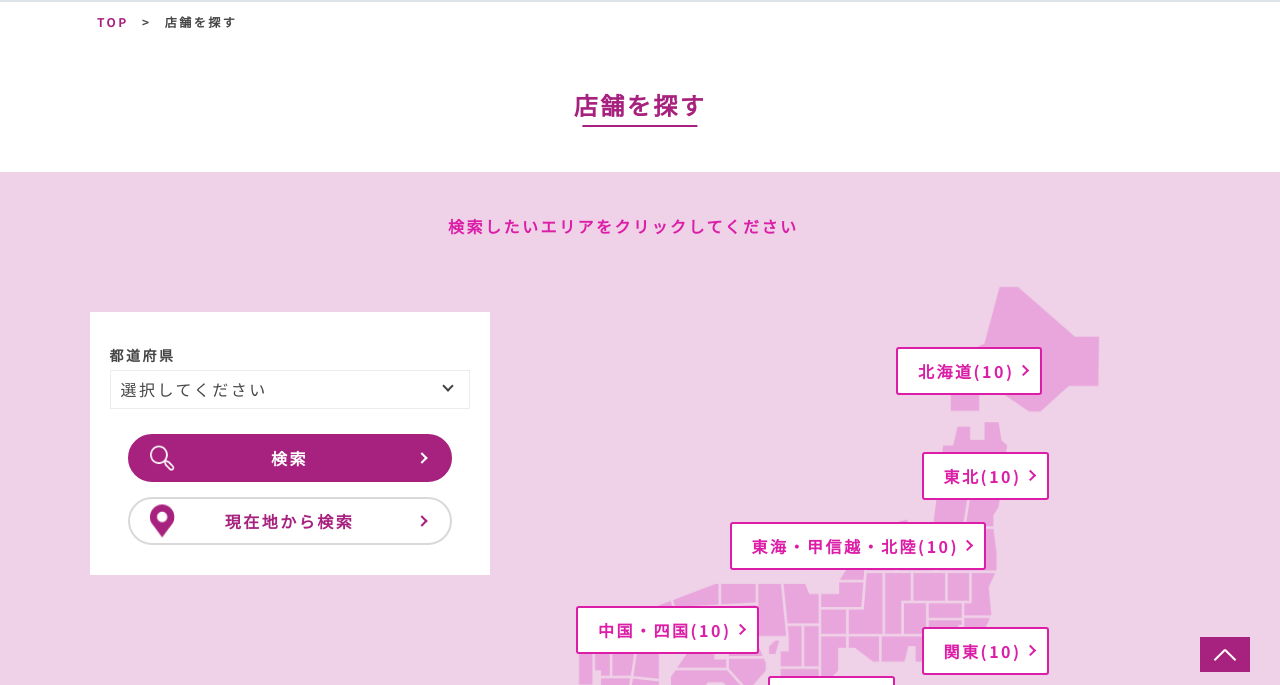
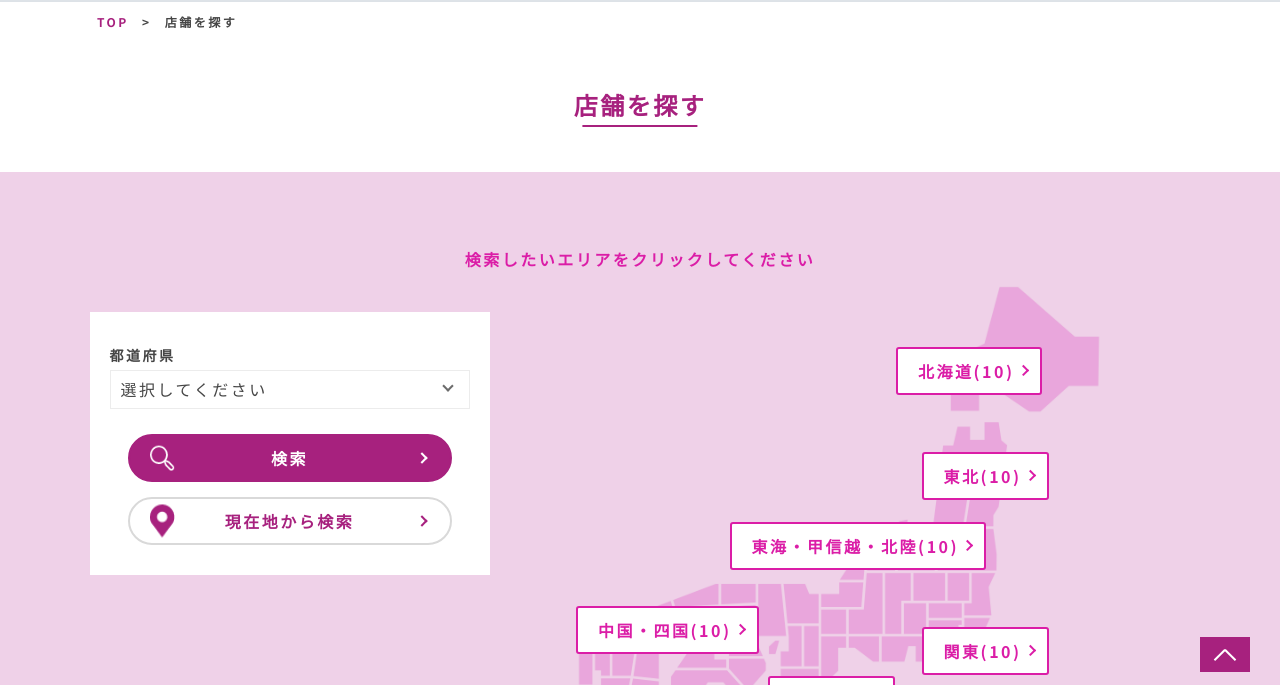
Before and after one commit to Cellmuller/AEON-SHOP, a plain HTML site: page index.html in a window 1280 px wide. Shown: the part 98-783 px from the top of the page. Drawn offline with nearby package versions, Linux system fonts and the light colour scheme.

Commit message:
微修正

```diff
--- a/styles/pattern1.css
+++ b/styles/pattern1.css
@@ -180,8 +180,9 @@
 }
 .map .text-wrapper p{
     position: absolute;
-    top: 6%;
-    left: 35%;
+    top: 75px;
+    left: 50%;
+    transform: translateX(-50%);
     color: #DB1DA7;
     font-weight: bold;
     font-size: 18px;
--- a/styles/pattern2.css
+++ b/styles/pattern2.css
@@ -180,8 +180,9 @@
 }
 .map .text-wrapper p{
     position: absolute;
-    top: 6%;
-    left: 35%;
+    top: 75px;
+    left: 50%;
+    transform: translateX(-50%);
     color: #DB1DA7;
     font-weight: bold;
     font-size: 18px;
--- a/styles/style.css
+++ b/styles/style.css
@@ -98,7 +98,6 @@
     cursor: pointer;
     appearance: none;
 }
-
 .map .pulldown-wrapper > div:first-child::after {
     content: "";
     position: absolute;
@@ -106,7 +105,7 @@
     top: 40%;
     transform: translateY(-50%);
     pointer-events: none;
-    border: solid #464646;
+    border: solid #6c6c6c;
     border-width: 0 2px 2px 0;
     padding: 3px;
     transform: rotate(45deg);
@@ -182,8 +181,9 @@
 
 .map .text-wrapper p{
     position: absolute;
-    top: 6%;
-    left: 35%;
+    top: 75px;
+    left: 50%;
+    transform: translateX(-50%);
     color: #DB1DA7;
     font-weight: bold;
     font-size: 16px;
```
